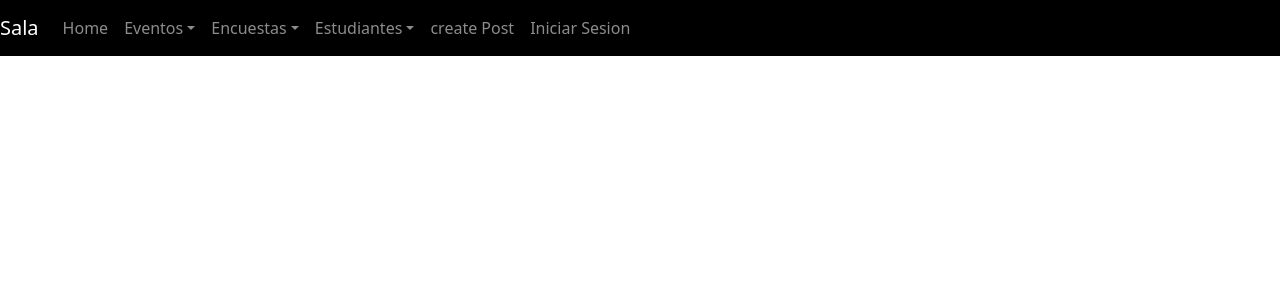
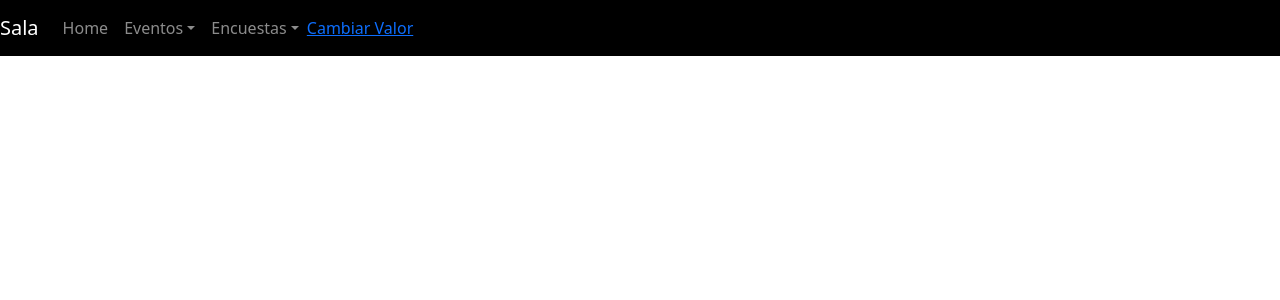
Before and after one commit to PRKmilo/Client_react2, a React (Create React App) app: page / in a window 1280 px wide. Shown: the top 300 px of the page. Built offline with nearby package versions, Linux system fonts and the light colour scheme.

Commit message:
agregrando formularios

```diff
--- a/src/components/forms/Formulario_Seg.js
+++ b/src/components/forms/Formulario_Seg.js
@@ -30,6 +30,7 @@ const FormularioSeguimiento = () => {
   const handleSubmit = (event) => {
     event.preventDefault();
     // Aquí puedes enviar las respuestas a través de una API o realizar cualquier acción adicional
+    console.log('respuestas por medio de console')
     console.log(respuestas);
   };
 
--- a/src/index.css
+++ b/src/index.css
@@ -29,3 +29,13 @@
   color: inherit;
   text-decoration: none;
 }
+
+.navbar {
+  display: flex;
+  justify-content: space-between;
+  /* Otros estilos del navbar */
+}
+
+.navbar-right {
+  margin-left: auto;
+}
--- a/src/layouts/Navigation.js
+++ b/src/layouts/Navigation.js
@@ -1,9 +1,16 @@
-import React from 'react'
+import React, { useState } from 'react'
 import { Nav,NavDropdown,Navbar } from 'react-bootstrap'
 import { NavLink } from 'react-router-dom'
 import Excel from '../pages/Excel'
 
 export default function Navigation() {
+    const mostrar=false;
+    const username='miguel Ortiz'
+    const [valor,setValor] = useState(false);
+    const cambiarValor = () =>{
+        console.log('pasa cambiar valor')
+        setValor(!valor);
+    }
   return (
     <Navbar bg='black' variant='dark' expand='lg'>
         <Navbar.Brand as={NavLink} to={'/excel'}>Sala</Navbar.Brand>
@@ -19,25 +26,31 @@ export default function Navigation() {
                 <NavDropdown title="Encuestas" id="menu-dropdown">
                     <NavDropdown.Item><Nav.Link as={NavLink} to={'/formulario profesor'} className="nav">Formulario Profesor</Nav.Link></NavDropdown.Item>
                     <NavDropdown.Item><Nav.Link as={NavLink} to={'/Formulario estudiante'} className="nav">Formulario Estudiante</Nav.Link></NavDropdown.Item>
-                    <NavDropdown.Item>Cerrar Sesion</NavDropdown.Item>
                 </NavDropdown>
-                <NavDropdown title="Estudiantes" id="menu_estudiantes-dropdown">
+                {valor && (<NavDropdown title="Estudiantes" id="menu_estudiantes-dropdown">
                     <NavDropdown.Item><Nav.Link as={NavLink} to={'/estudiantes'}  className="nav">Ver Estudiantes</Nav.Link></NavDropdown.Item>
                     <NavDropdown.Item>Actualizar Estudiante</NavDropdown.Item>
                     <NavDropdown.Item><Nav.Link as={NavLink} to={'/excel'} className="nav">Subir Archivos</Nav.Link></NavDropdown.Item>
-                </NavDropdown>
+                </NavDropdown>)}
 
 
 
             </Nav>
 
             <Nav className="mr-auto">
-                <Nav.Link>create Post</Nav.Link>
-            </Nav>
+              <NavLink to="/" onClick={cambiarValor}>Cambiar Valor</NavLink>
+             </Nav>
 
-            <Nav>
-                <Nav.Link as={NavLink} to={'/signin'}>Iniciar Sesion</Nav.Link>
-            </Nav>
+
+
+
+            {valor && (<Nav  className="navbar-right">
+            <NavDropdown title={username} id="menu-dropdown">
+                    <NavDropdown.Item><Nav.Link as={NavLink} to={'/formulario profesor'} className="nav">Formulario Profesor</Nav.Link></NavDropdown.Item>
+                    <NavDropdown.Item><Nav.Link as={NavLink} to={'/Formulario estudiante'} className="nav">Formulario Estudiante</Nav.Link></NavDropdown.Item>
+                    <NavDropdown.Item>Cerrar Sesion</NavDropdown.Item>
+                </NavDropdown>
+                </Nav>)}
 
         </Navbar.Collapse>
     </Navbar>
```
Also changed, not shown: src/components/Perfil.js (added).
